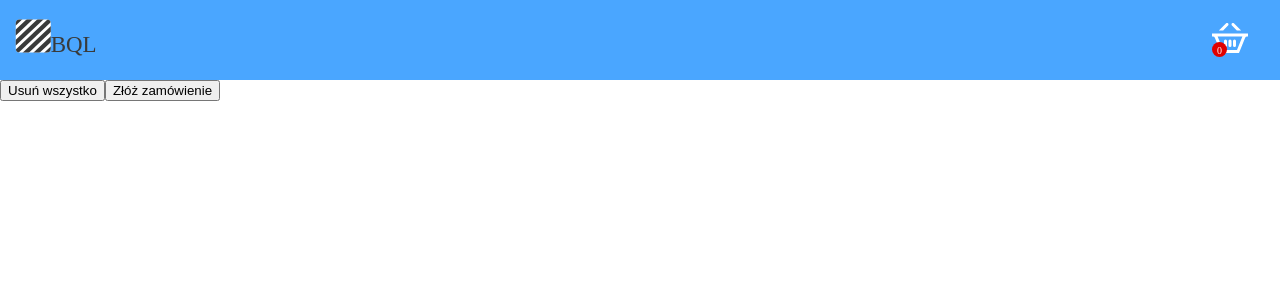
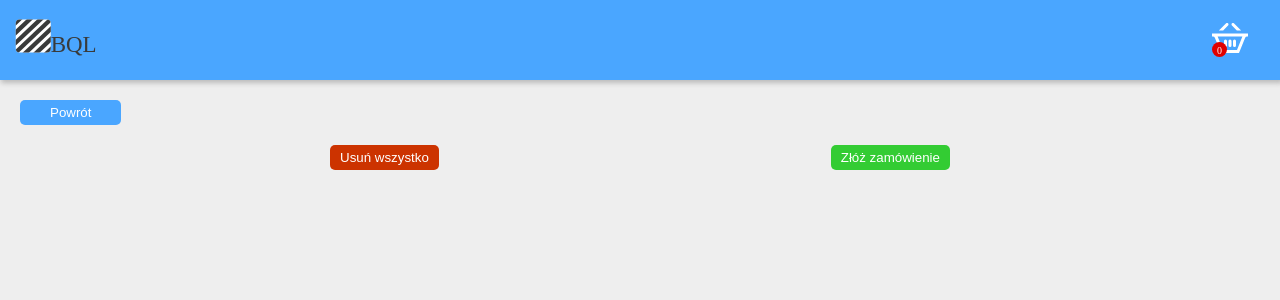
Before and after one commit to Balcerzyk/e-commerce, a React (Create React App) app: page /cart in a window 1280 px wide. Shown: the top 300 px of the page. Built offline with nearby package versions, Linux system fonts and the light colour scheme.

Commit message:
cart design

```diff
--- a/src/components/Header.js
+++ b/src/components/Header.js
@@ -14,7 +14,7 @@
     gridTemplateAreas: "'logo categories cart'",
     backgroundColor: '#4AA6FF',
     margin: 0,
-
+    boxShadow: '2px 2px 5px 1px rgba(0,0,0,0.22)',
   },
   logo: {
     gridArea: 'logo',
--- a/src/components/Product.js
+++ b/src/components/Product.js
@@ -15,6 +15,8 @@
     backgroundColor: 'white',
     margin:'15px',
     padding: '15px',
+    borderRadius: '15px',
+    boxShadow: '4px 4px 16px 1px rgba(0,0,0,0.15)',
   },
   title: {
     gridArea: 'title',
@@ -37,11 +39,19 @@
   desc: {
     gridArea: 'desc',
   },
-  button: {
+  buttonDiv: {
     gridArea: 'button',
     margin: 'auto',
   },
-
+  button: {
+    margin: '20px 20px auto 10px',
+    padding: '5px 30px',
+    backgroundColor: '#4aa6ff',
+    color: 'white',
+    border: 'none',
+    borderRadius: '5px',
+    cursor: 'pointer',
+  },
 }
 
 const Product = (props) =>{
@@ -61,8 +71,8 @@
       <div style={styles.desc}>
         <a>{props.product.desc}</a>
       </div>
-      <div style={styles.button}>
-        <button onClick={() => {
+      <div style={styles.buttonDiv}>
+        <button style={styles.button} onClick={() => {
           props.add(props.product);
           }}>Dodaj do koszyka
         </button>
--- a/src/components/ProductsContainer.js
+++ b/src/components/ProductsContainer.js
@@ -4,10 +4,10 @@
 
 const styles = {
   container: {
+    marginTop: '20px',
     display: 'flex',
     flexWrap: 'wrap',
     justifyContent: 'center',
-    backgroundColor: '#eeeeee',
   },
 }
 
--- a/src/index.js
+++ b/src/index.js
@@ -5,10 +5,11 @@
 import store from './store'
 
 document.body.style.margin = 0;
+document.body.style.backgroundColor = '#eeeeee';
 
 ReactDOM.render(
   <Provider store = {store}>
-    <App />
+    <App/>
   </Provider>,
   document.getElementById('root')
 );
--- a/src/views/cart.js
+++ b/src/views/cart.js
@@ -2,17 +2,21 @@
 import { connect } from 'react-redux';
 import actions from '../app/cart/duck/actions'
 import {BrowserRouter as Router, Switch, Route, Link } from "react-router-dom";
+import Image from '../components/img';
 
 const styles = {
   container: {
     height: '70px',
-    width: '800px',
+    width: '100%',
+    maxWidth: '800px',
     margin: '10px auto',
-    backgroundColor: '#eeeeee',
+    padding: '10px 0',
+    backgroundColor: 'white',
     borderRadius: '15px',
     display: 'grid',
-    gridTemplateColumns: '100px auto 100px',
+    gridTemplateColumns: '1fr 4fr 1fr',
     gridTemplateAreas: "'img titleAndPrice button'",
+    boxShadow: '4px 4px 5px 1px rgba(0,0,0,0.15)',
   },
   img: {
     gridArea: 'img',
@@ -21,12 +25,46 @@
   },
   titleAndPrice: {
     gridArea: 'titleAndPrice',
-    margin: 'auto auto auto 10px',
+    margin: 'auto auto auto 40px',
   },
   button: {
     gridArea: 'button',
     margin: 'auto',
-  }
+    backgroundColor: '#cc3300',
+    color: 'white',
+    border: 'none',
+    padding: '5px 10px',
+    borderRadius: '5px',
+
+  },
+  removeAllButton: {
+    margin: '20px auto 30px 10px',
+    backgroundColor: '#cc3300',
+    color: 'white',
+    border: 'none',
+    padding: '5px 10px',
+    borderRadius: '5px',
+    cursor: 'pointer',
+
+  },
+  checkoutButton: {
+    margin: '20px 10px 30px auto',
+    backgroundColor: '#33cc33',
+    color: 'white',
+    border: 'none',
+    padding: '5px 10px',
+    borderRadius: '5px',
+    cursor: 'pointer',
+  },
+  return: {
+    margin: '20px auto auto 20px',
+    padding: '5px 30px',
+    backgroundColor: '#4aa6ff',
+    color: 'white',
+    border: 'none',
+    borderRadius: '5px',
+    cursor: 'pointer',
+  },
 
 }
 
@@ -35,12 +73,16 @@
   let products = props.cartState.cartProducts;
   return(
     <div>
+      <Link to={"/"}> <button style={styles.return}>Powrót</button></Link>
+      <div style={{width: '50%', maxWidth: '800px', margin: 'auto'}}>
         {props.cartState.cartProducts.map((product, index) =>
           <div style={styles.container}>
-          <img style={styles.img} src={require("../images/redCircle.svg")}/>
+            <Link to={"/product?id=" + product.id} style={{textAlign: 'center'}}>
+              <Image src={product.img} style={{maxHeight: '100%', maxWidth: '100%', margin: 'auto'}}/>
+            </Link>
             <div style={styles.titleAndPrice}>
-            {product.title}<br/>
-            {product.price} zł
+            <Link to={"/product?id=" + product.id} style={{textDecoration: 'none'}}><a style={{fontSize: 20, color: 'black'}}>{product.title}</a><br/></Link>
+              <a style={{fontWeight: 'bold', color: '#cc3300'}}>{product.price} zł</a>
             </div>
             <button style={styles.button} onClick={() => {
               products[index] = 'toRemove';
@@ -48,10 +90,13 @@
             }}>Usuń</button>
           </div>
         )}
-      <button onClick={() => {
+        <div style={{width: '100%', margin: 'auto', display: 'flex'}}>
+          <button style={styles.removeAllButton} onClick={() => {
             props.reset();
           }}>Usuń wszystko</button>
-      <Link to={"/checkout"}><button>Złóż zamówienie</button></Link>
+          <Link to={"/checkout"}> <button style={styles.checkoutButton}>Złóż zamówienie</button></Link>
+        </div>
+      </div>
     </div>
   )
 }
```
Lines whose indentation alone changed are shown as unchanged.
